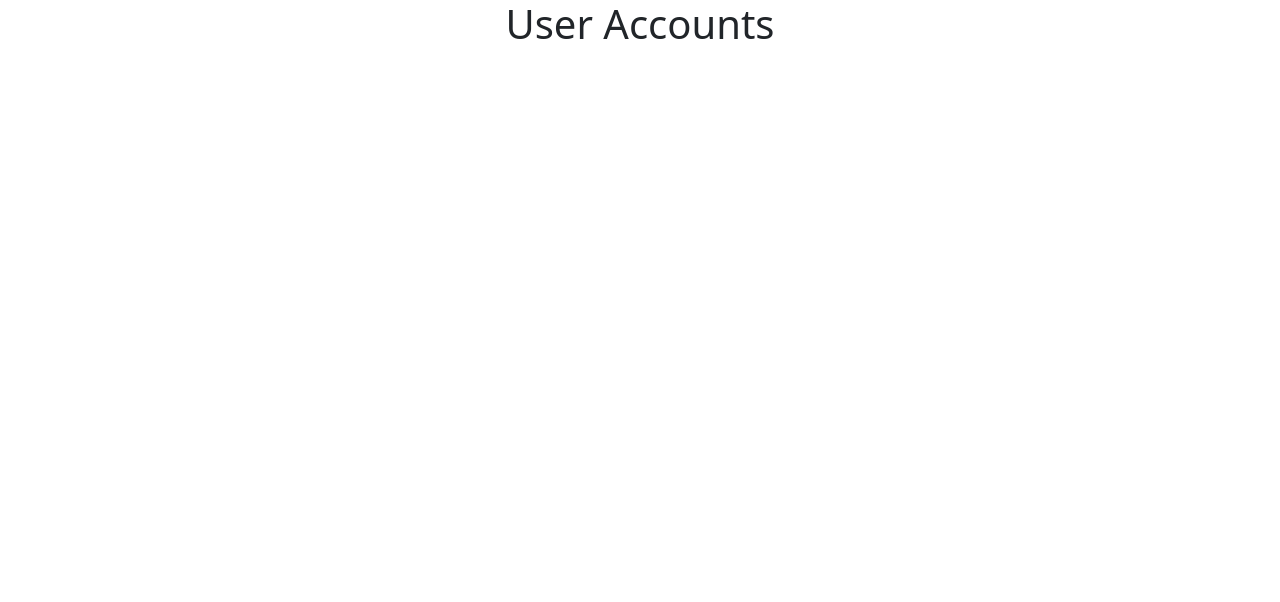
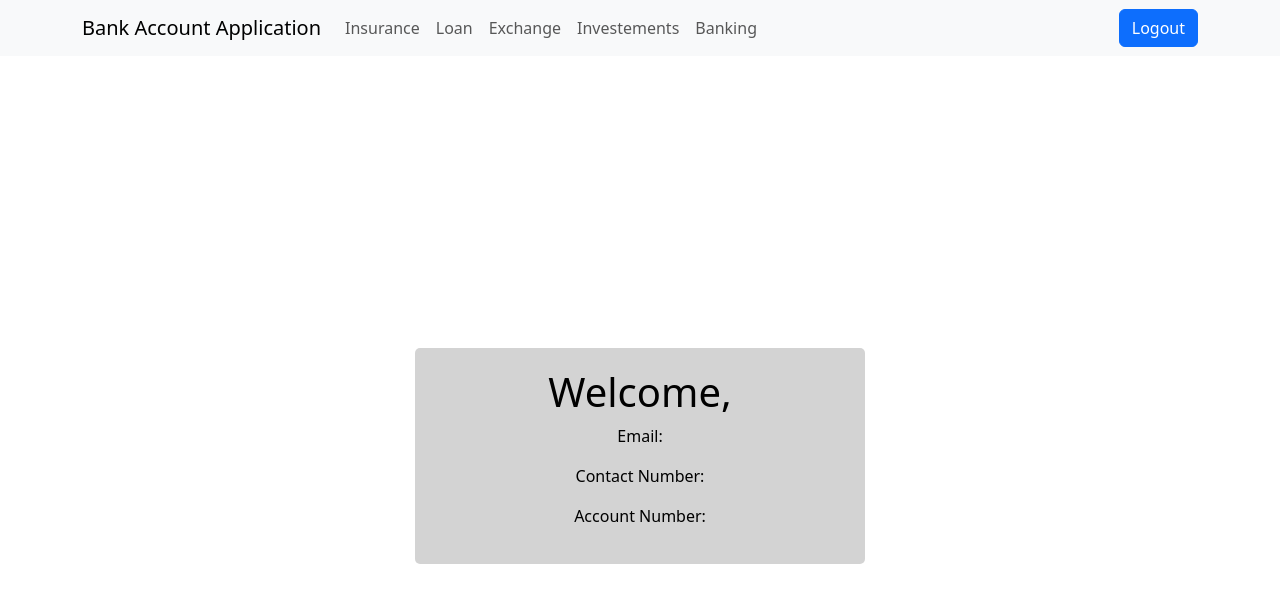
Before and after one commit to code-reaper08/baas_project, a React (Create React App) app: page /dashboard in a window 1280 px wide. Shown: the top 602 px of the page. Built offline with nearby package versions, Linux system fonts and the light colour scheme.

Commit message:
feat(jaswanth) added dashboard and updated routing

```diff
--- a/src/App.jsx
+++ b/src/App.jsx
@@ -4,6 +4,11 @@ import Register from "./pages/Register/Register";
 import Home from "./pages/Home/Home";
 import Dashboard from "./pages/Dashboard/Dashboard";
 import { BrowserRouter as Router, Routes, Route } from "react-router-dom";
+import BankingService from "./pages/BankingServices/BankingService";
+import InsuranceService from "./pages/BankingServices/InsuranceService";
+import ExchangeService from "./pages/BankingServices/ExchangeService";
+import InvestementService from "./pages/BankingServices/InvestementService";
+import LoanService from "./pages/BankingServices/LoanService";
 
 function App() {
   return (
@@ -17,6 +22,11 @@ function App() {
           <Route exact path="/Register" element={<Register />} />
           <Route exact path="/login" element={<Login />} />
           <Route exact path="/dashboard" element={<Dashboard />} />
+          <Route exact path="/loanServices" element={<LoanService/>}/>
+          <Route exact path="/insuranceServices" element={<InsuranceService/>}/>
+          <Route exact path="/exchangeServices" element={<ExchangeService/>}/>
+          <Route exact path="/bankingServices" element={<BankingService/>}/>
+          <Route exact path="/investementServices" element={<InvestementService/>}/>
         </Routes>
       </Router>
     </div>
--- a/src/pages/Dashboard/Dashboard.jsx
+++ b/src/pages/Dashboard/Dashboard.jsx
@@ -1,14 +1,15 @@
-import { useSelector } from "react-redux";
-import { React, useEffect } from "react";
-import {
-  selectUser,
-  syncWithLocalStorage,
-} from "../../features/register/registerSlice";
-import { useDispatch } from "react-redux";
+import React, { useEffect } from "react";
+import { useSelector, useDispatch } from "react-redux";
+import { selectUser, syncWithLocalStorage } from "../../features/register/registerSlice";
+import { useNavigate } from "react-router-dom";
+import "bootstrap/dist/css/bootstrap.min.css";
+import { Link } from 'react-router-dom';
+import './Dashboard.css';
 
 export default function Dashboard() {
   const userArray = useSelector(selectUser);
   const dispatch = useDispatch();
+  const navigate = useNavigate();
 
   useEffect(() => {
     if (localStorage.getItem("users")) {
@@ -16,18 +17,75 @@ export default function Dashboard() {
     }
   }, []);
 
+  const handleLogout = () => {
+    sessionStorage.removeItem("isloggedin");
+    sessionStorage.removeItem("accNo");
+    navigate("/");
+  };
+
+  const loggedInAccNo = sessionStorage.getItem("accNo");
+  const loggedInUser = userArray.find((user) => user.Accno === loggedInAccNo);
+
   return (
     <div>
-      <h1>User Accounts</h1>
-      {userArray?.map((each) => {
-        return (
-          // navbar
-          <div key={userArray.indexOf(each)}>
-            <h1>{each?.firstname}</h1>
-            <p>{each?.email}</p>
+      <nav className="navbar navbar-expand-lg navbar-light bg-light">
+        <div className="container">
+          <a className="navbar-brand" href="/">
+            Bank Account Application
+          </a>
+          <button
+            className="navbar-toggler"
+            type="button"
+            data-bs-toggle="collapse"
+            data-bs-target="#navbarNav"
+            aria-controls="navbarNav"
+            aria-expanded="false"
+            aria-label="Toggle navigation"
+          >
+            <span className="navbar-toggler-icon"></span>
+          </button>
+          <div className="collapse navbar-collapse" id="navbarNav">
+            <ul className="navbar-nav ml-auto">
+            <li className="nav-item">
+                <Link to="/insuranceServices" className="nav-link">
+                  Insurance
+                </Link>
+              </li>
+              <li className="nav-item">
+                <Link to="/loanServices" className="nav-link">
+                  Loan
+                </Link>
+              </li>
+              <li className="nav-item">
+                <Link to="/exchangeServices" className="nav-link">
+                  Exchange
+                </Link>
+              </li>
+              <li className="nav-item">
+                <Link to="/investementServices" className="nav-link">
+                  Investements
+                </Link>
+              </li>
+              <li className="nav-item">
+                <Link to="/bankingServices" className="nav-link">
+                  Banking
+                </Link>
+              </li>
+            </ul>
           </div>
-        );
-      })}
+          <button className="btn btn-primary" onClick={handleLogout}>
+            Logout
+          </button>
+        </div>
+      </nav>
+      <div className="d-flex align-items-center justify-content-center">
+        <div className="register">
+          <h1>Welcome, {loggedInUser?.firstname}</h1>
+          <p>Email: {loggedInUser?.email}</p>
+          <p>Contact Number: {loggedInUser?.contactnumber}</p>
+          <p>Account Number: {loggedInUser?.Accno}</p>
+        </div>
+      </div>
     </div>
   );
-}
+};
```
Also changed, not shown: src/pages/Dashboard/Dashboard.css (added).
